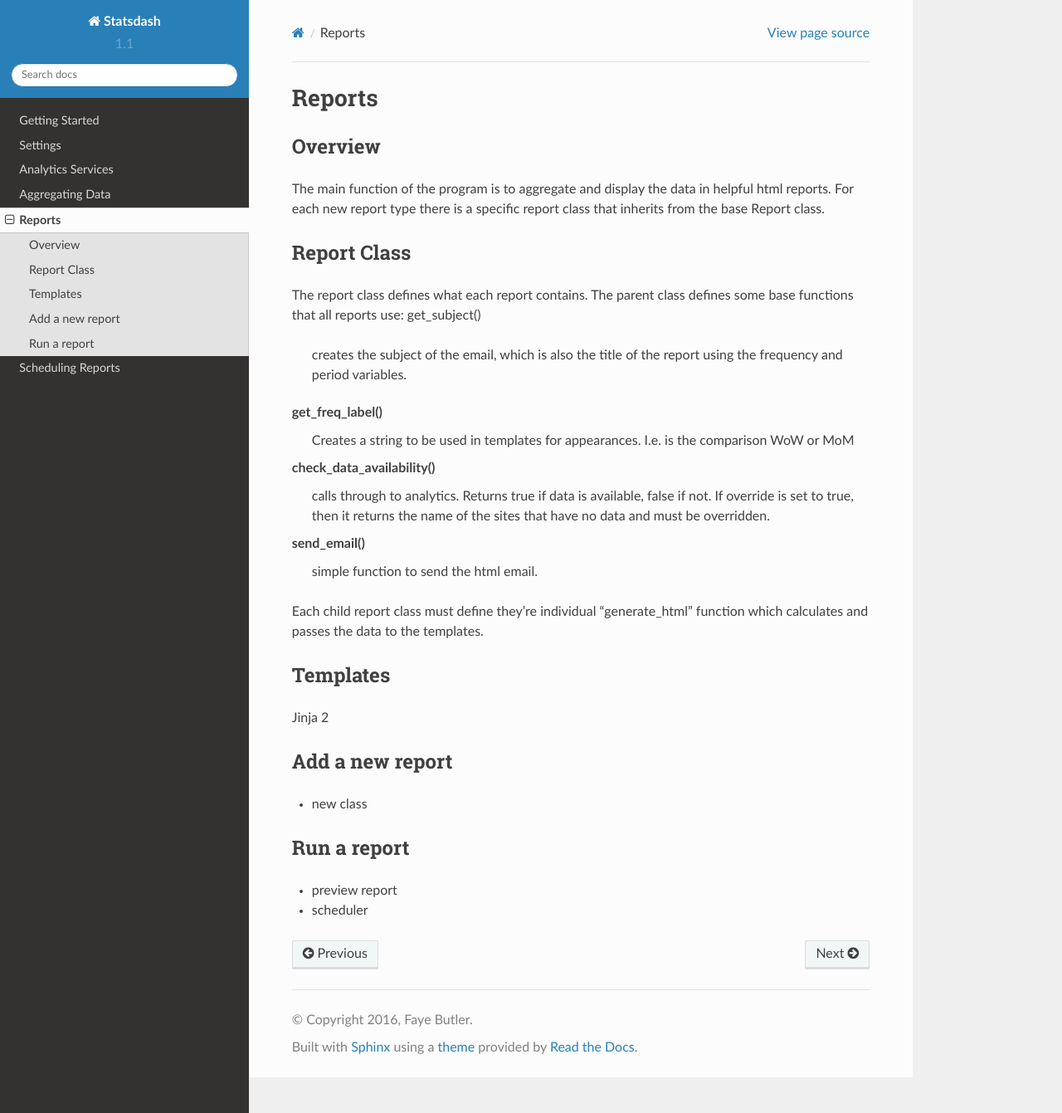
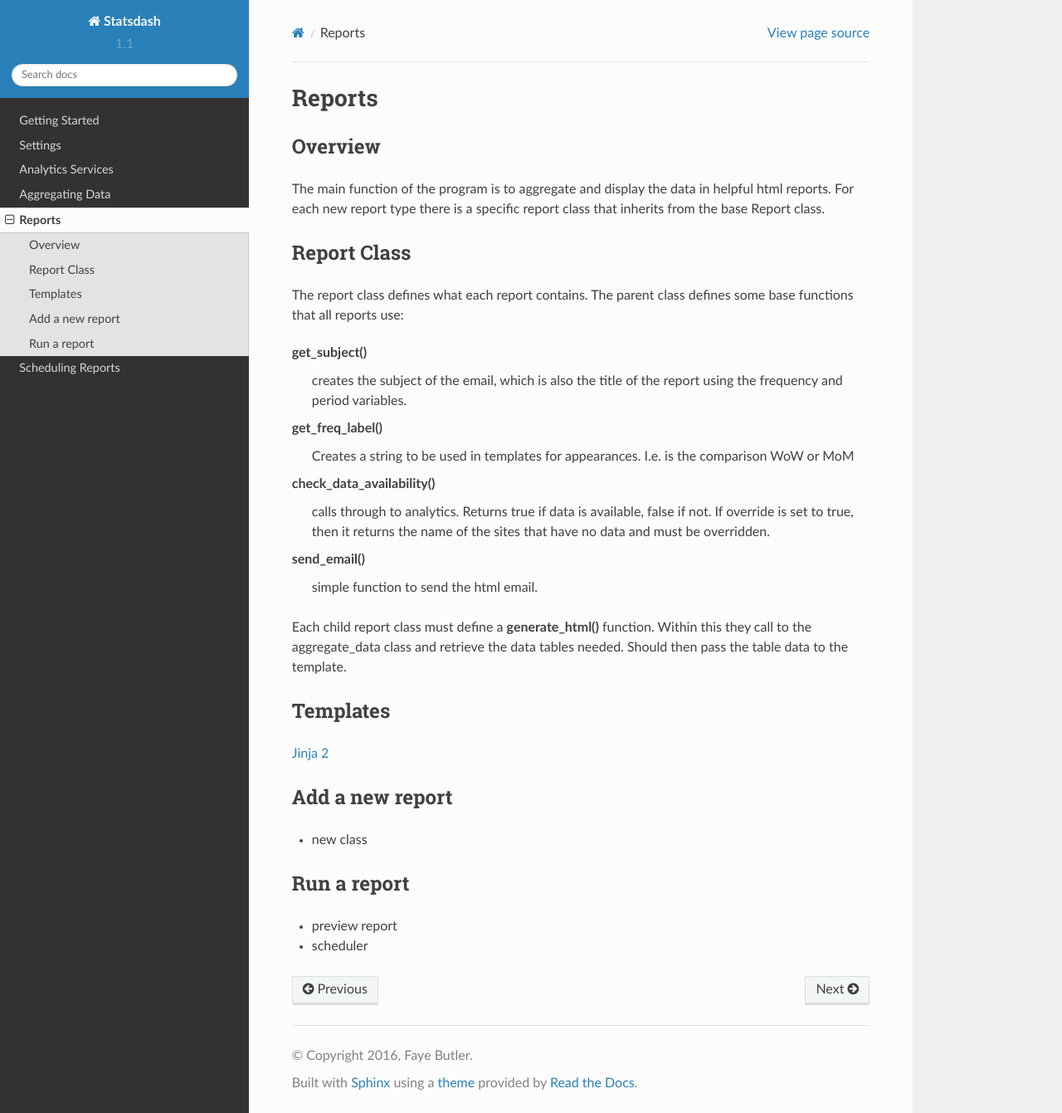
Before and after one commit to gamernetwork/gastatsdash, a Sphinx documentation site: the page built from docs/reports.rst, in a window 1280 px wide and 1341 px high. Shown: the whole window at 83% size. Built offline with Sphinx 7.4.7 and the Read the Docs theme 2.0.0, drawn with Linux system fonts in a browser that asks for light colours.

Commit message:
update report

```diff
--- a/docs/reports.rst
+++ b/docs/reports.rst
@@ -11,6 +11,7 @@ Report Class
 
 The report class defines what each report contains.
 The parent class defines some base functions that all reports use:
+
 get_subject()
 	creates the subject of the email, which is also the title of the report using the frequency and period variables.
 
@@ -23,12 +24,11 @@ check_data_availability()
 send_email()
 	simple function to send the html email.
 
-Each child report class must define they're individual "generate_html" function which calculates and passes the data to the templates.
-
+Each child report class must define a **generate_html()** function. Within this they call to the aggregate_data class and retrieve the data tables needed. Should then pass the table data to the template.
 
 Templates
 --------
-Jinja 2
+`Jinja 2 <http://jinja.pocoo.org/docs/dev/#>`_
 
 
 Add a new report
```
